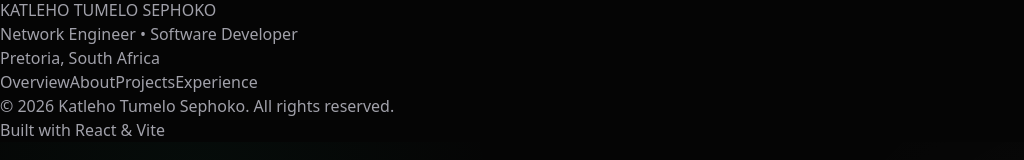
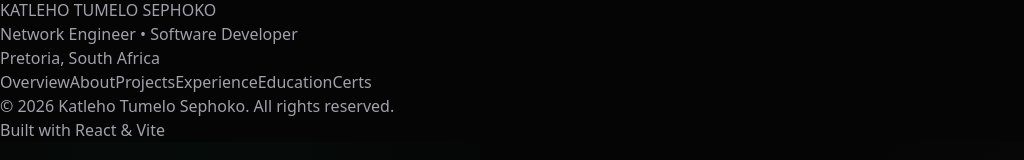
Before and after one commit to KatlehoSephoko/Katleho-Tumelo-Sephoko-s-Portfolio, a React (Vite) app: page /contact in a window 1280 px wide. Shown: the part 484-644 px from the top of the page, without its empty margins (0-1024 px from the left). Built offline with nearby package versions, Linux system fonts and the light colour scheme.

Commit message:
Add links to Education and Certifications in Footer

```diff
--- a/src/components/Footer.tsx
+++ b/src/components/Footer.tsx
@@ -14,11 +14,13 @@ export default function Footer() {
           </div>
         </div>
 
-        <div className="flex flex-wrap justify-center gap-x-6 gap-y-2 text-sm text-zinc-400">
+        <div className="flex flex-wrap justify-center gap-x-4 gap-y-2 text-sm text-zinc-400">
           <Link to="/" className="hover:text-emerald-400 transition-colors">Overview</Link>
           <Link to="/about" className="hover:text-emerald-400 transition-colors">About</Link>
           <Link to="/projects" className="hover:text-emerald-400 transition-colors">Projects</Link>
           <Link to="/experience" className="hover:text-emerald-400 transition-colors">Experience</Link>
+          <Link to="/education" className="hover:text-emerald-400 transition-colors">Education</Link>
+          <Link to="/certifications" className="hover:text-emerald-400 transition-colors">Certs</Link>
         </div>
 
         <div className="text-xs text-zinc-600 md:text-right">
```
